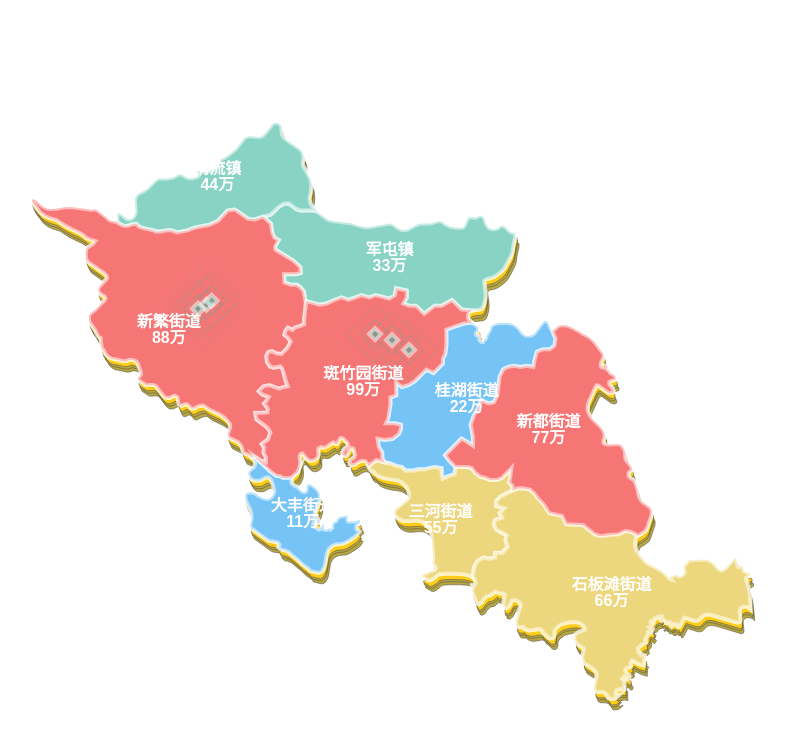
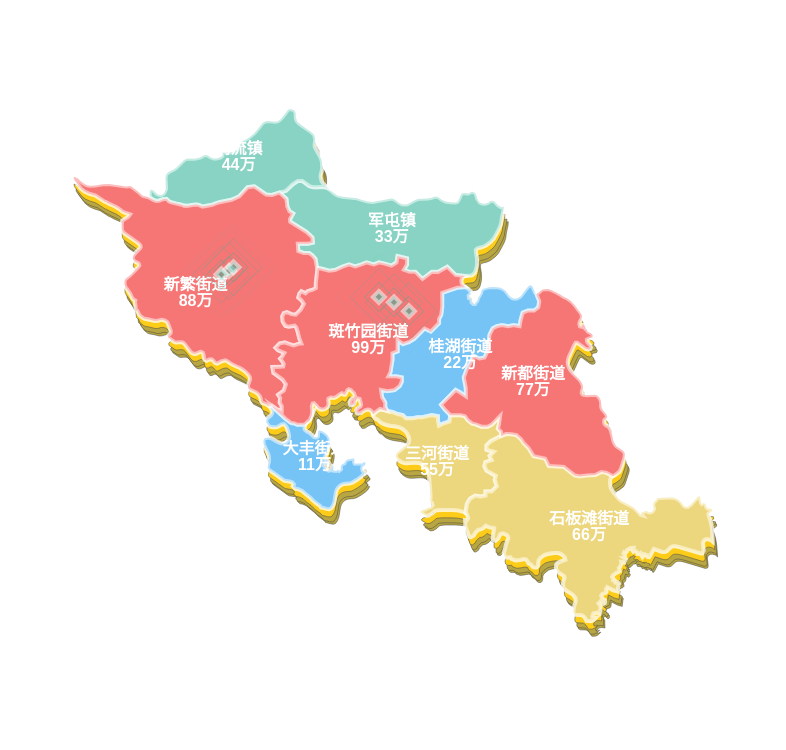
Before and after one commit to hrjmhrj/EchartsMapTest, a Vue app: page / in a window 1280 px wide. Shown: the top 750 px of the page, without its empty margins (231-1017 px from the left). Built offline with nearby package versions, Linux system fonts and the light colour scheme.

Commit message:
引样式修改

```diff
--- a/src/components/demo/App4.vue
+++ b/src/components/demo/App4.vue
@@ -1,11 +1,11 @@
 <template>
-    <div  :style="{width:'22vw'}" class="mapDiv">
+    <div  :style="{width:'30vw'}" class="mapDiv">
         <div :style="{width:'100vw'}" class="echart" :id="dtdivid"></div>
         <div :style="{width:'100vw'}" class="echart1" :id="dtdivid+'1'"></div>
         <div :style="{width:'100vw'}" class="echart2" :id="dtdivid+'2'"></div>
         <div :style="{width:'100vw'}" class="echart3" :id="dtdivid+'3'"></div>
-        <div v-show="this.show" @click="closediv" :style="{width:'100vw'}" class="echart4" :id="dtdivid+'4'"></div>
-    </div>
+        <div v-show="this.show" @dblclick="closediv" :style="{width:'100vw'}" class="echart4" :id="dtdivid+'4'"></div>
+    </div><!--dblclick 双击  click 单击-->
 </template>
 
 <script>
@@ -55,7 +55,7 @@
         data() {
             return {
                 show: false,
-                dtdivid:'map',
+                dtdivid:'mapdiv',
                 chart: null,
                 chart2: null,
                 chart3: null,
@@ -355,6 +355,7 @@
                     series: [
                         {
                             type: 'map',
+                            coordinateSystem: 'geo',
                             mapType: 'showmap4',
                             data: testData,
                             //center: [104.00619506835936,30.873940237887624],//中心点 就是页面显示以这个点为中心
@@ -376,12 +377,13 @@
                                         ontSize: 16,
                                         fontWeight: 'bold',
                                         color: 'white'
-                                     },
+                                    },
                                     align: 'center',
                                     verticalAlign: 'middle',
                                     fontSize: 16,
                                     fontWeight: 'bold',
                                     color: 'white',
+                                    formatter: '{b}\n{c}万',
                                 },
                                 emphasis:{//选中状态
                                     color: 'white'
@@ -391,6 +393,10 @@
                         //点
                         {
                             type: 'effectScatter',
+                            animationDelay: function (idx) {
+                                return idx * 30;
+                            },//初始动画效果
+                            animationThreshold: 100,//大于这个数会关闭动画
                             legendHoverLink: true,
                             coordinateSystem: 'geo',
                             //center: [104.00619506835936,30.873940237887624],//中心点 就是页面显示以这个点为中心
@@ -453,7 +459,7 @@
 <style scoped>
     /*中间div*/
     .mapDiv {
-        height: 87.3vh;
+        height: 80vh;
         position: relative;
         float: left;
     }
@@ -462,14 +468,14 @@
     .echart {
         position: absolute;
         z-index: 120;
-        height: 90vh;
+        height: 80vh;
     }
 
     /*背景1*/
     .echart1 {
         position: absolute;
         z-index: 80;
-        height: 90vh;
+        height: 80vh;
         padding-left: 0.3%;
         padding-top: 1.7%;
     }
@@ -478,7 +484,7 @@
     .echart2 {
         position: absolute;
         z-index: 60;
-        height: 90vh;
+        height: 80vh;
         padding-left: 0.8%;
         padding-top: 3%;
     }
@@ -487,7 +493,7 @@
     .echart3 {
         position: absolute;
         z-index: 40;
-        height: 90vh;
+        height: 80vh;
         padding-left: 1%;
         padding-top: 4%;
     }
@@ -496,9 +502,10 @@
     .echart4 {
         position: absolute;
         z-index: 160;
-        height: 90vh;
-        background: #fff!important;
+        height: 100vh;
+        width: 101vw;
+        left: -4%;
+        background: rgba(0,0,0,0.6)!important;
     }
 
-
 </style>
```
